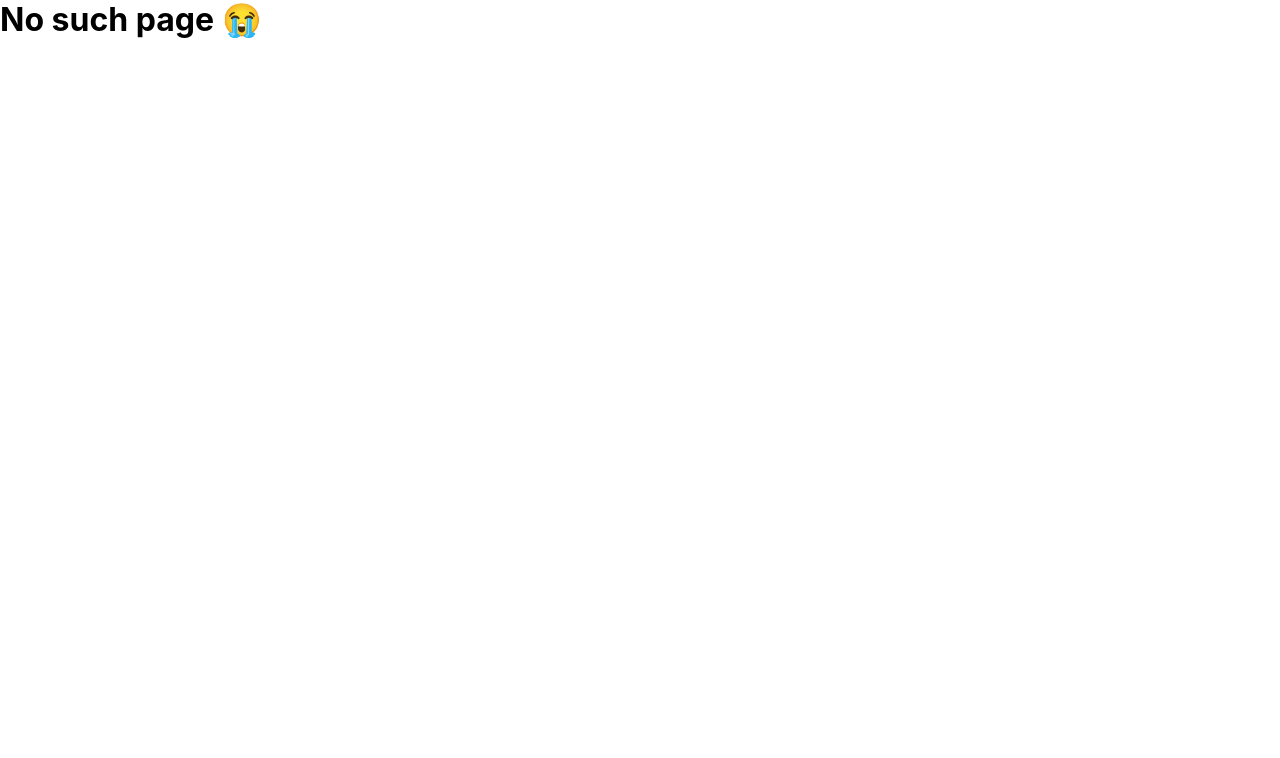
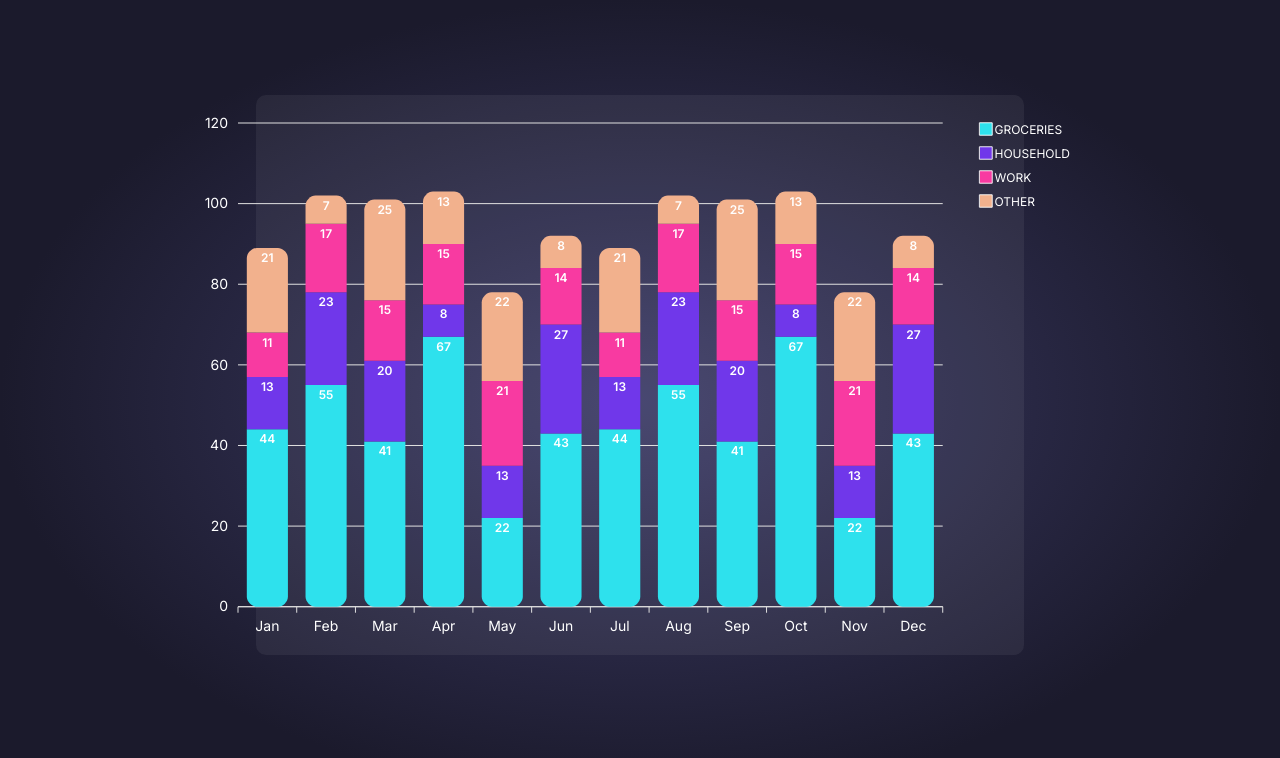
Before and after one commit to infoshareacademy/jfddr4-uMnieDzialaTEAM-app, a React (Create React App) app: page /year in a window 1280 px wide. Shown: the top 758 px of the page. Built offline with nearby package versions, Linux system fonts and the light colour scheme; no server answers.

Commit message:
Co-authored-by: Kasia Bieńkowska <kasia.bienkowska03@gmail.com> Year chart added

```diff
--- a/src/App.js
+++ b/src/App.js
@@ -9,7 +9,8 @@ import DonutChart from "./Components/Chart";
 import { db } from "./firebaseConfig";
 import { query, collection, where } from "firebase/firestore";
 import { onSnapshot } from "firebase/firestore";
-import { subDays, subMonths, startOfMonth, endOfMonth } from "date-fns";
+import { subMonths } from "date-fns";
+import ApexChart from "./Components/ChartYear";
 
 function App() {
   const currentUser = useCurrentUser();
@@ -75,6 +76,9 @@ function App() {
         <Route exact path={routerPaths.noAccess}>
           <h1>No access!</h1>
         </Route>
+        <Route exact path="/year">
+          <ApexChart></ApexChart>
+        </Route>
         <h1>No such page 😭</h1>
       </Switch>
     </BrowserRouter>
--- a/src/Components/Chart.jsx
+++ b/src/Components/Chart.jsx
@@ -16,8 +16,33 @@ class DonutChart extends Component {
   constructor(props) {
     super(props);
 
-    const transactions = props.transactions;
-    console.log(transactions);
+    // const groceries = [];
+    // const household = [];
+    // const work = [];
+    // const other = [];
+
+    // const transactionsArr = this.props.transactions;
+    // console.log("chart", transactionsArr);
+
+    // transactionsArr.filter((el) => {
+    //   if (el.type === "expense" && el.category === "groceries") {
+    //     groceries.push(el.value);
+    //   } else if (el.type === "expense" && el.category === "household") {
+    //     household.push(el.value);
+    //   } else if (el.type === "expense" && el.category === "work") {
+    //     work.push(el.value);
+    //   } else if (el.type === "expense" && el.category === "other") {
+    //     other.push(el.value);
+    //   }
+    // });
+
+    // const grocSum = groceries.reduce((acc, cur) => (acc += cur), 0);
+    // const houseSum = household.reduce((acc, cur) => (acc += cur), 0);
+    // const workSum = work.reduce((acc, cur) => (acc += cur), 0);
+    // const otherSum = other.reduce((acc, cur) => (acc += cur), 0);
+
+    // const seriesArr = [grocSum, houseSum, workSum, otherSum];
+    // console.log(seriesArr);
 
     this.state = {
       options: {
@@ -133,7 +158,7 @@ class DonutChart extends Component {
           </svg> Other`,
         ],
       },
-      series: [1, 2, 3, 4],
+      series: [1, 1, 1, 1],
     };
   }
 
--- /dev/null
+++ b/src/Components/ChartYear.jsx
@@ -0,0 +1,166 @@
+import { React, Component } from "react";
+import ReactApexChart from "react-apexcharts";
+import Chart from "react-apexcharts";
+import styled from "styled-components";
+
+const Wrapper = styled.div`
+  background: radial-gradient(50% 50% at 50% 50%, #3d3c68 0%, #1b1a2c 100%);
+  height: 100vh;
+  width: 100vw;
+  display: flex;
+  justify-content: center;
+  align-items: center;
+`;
+
+const ChartCont = styled.div`
+  background: rgba(255, 255, 255, 0.06);
+  width: 60%;
+  height: 70%;
+  border-radius: 10px;
+  margin-bottom: 50px;
+  display: flex;
+  justify-content: center;
+  align-items: center;
+`;
+
+class ApexChart extends Component {
+  constructor(props) {
+    super(props);
+
+    this.state = {
+      series: [
+        {
+          name: "GROCERIES",
+          data: [44, 55, 41, 67, 22, 43, 44, 55, 41, 67, 22, 43],
+        },
+        {
+          name: "HOUSEHOLD",
+          data: [13, 23, 20, 8, 13, 27, 13, 23, 20, 8, 13, 27],
+        },
+        {
+          name: "WORK",
+          data: [11, 17, 15, 15, 21, 14, 11, 17, 15, 15, 21, 14],
+        },
+        {
+          name: "OTHER",
+          data: [21, 7, 25, 13, 22, 8, 21, 7, 25, 13, 22, 8],
+        },
+      ],
+      options: {
+        chart: {
+          fontFamily: "Inter",
+          style: {
+            borderRadius: "10px",
+          },
+          type: "bar",
+          height: 350,
+          stacked: true,
+          toolbar: {
+            show: false,
+          },
+          zoom: {
+            enabled: true,
+          },
+        },
+        responsive: [
+          {
+            breakpoint: 480,
+            options: {
+              legend: {
+                position: "bottom",
+                offsetX: -10,
+                offsetY: 0,
+              },
+            },
+          },
+        ],
+        plotOptions: {
+          bar: {
+            horizontal: false,
+            borderRadius: 10,
+            colors: {
+              ranges: [
+                {
+                  from: 0,
+                  to: 0,
+                  color: ["pink", "blue", "orange", "black"],
+                },
+              ],
+            },
+            dataLabels: {
+              position: "top",
+              maxItems: 100,
+              hideOverflowingLabels: true,
+            },
+          },
+        },
+        xaxis: {
+          type: "text",
+          categories: [
+            "Jan",
+            "Feb",
+            "Mar",
+            "Apr",
+            "May",
+            "Jun",
+            "Jul",
+            "Aug",
+            "Sep",
+            "Oct",
+            "Nov",
+            "Dec",
+          ],
+          labels: {
+            maxHeight: 120,
+            style: {
+              colors: "#fff",
+              fontSize: "14px",
+              fontFamily: "Inter",
+              fontWeight: 400,
+              cssClass: "apexcharts-xaxis-label",
+            },
+          },
+        },
+        yaxis: {
+          labels: {
+            style: {
+              colors: "#fff",
+              fontSize: "14px",
+              fontFamily: "Inter",
+              fontWeight: 400,
+              cssClass: "apexcharts-xaxis-label",
+            },
+          },
+        },
+        legend: {
+          position: "right",
+          labels: {
+            colors: "#fff",
+          },
+        },
+        fill: {
+          opacity: 1,
+        },
+        colors: ["#2EE1ED", "#7037EA", "#F83AA1", "#F2B18D"],
+      },
+    };
+  }
+
+  render() {
+    return (
+      <Wrapper>
+        <ChartCont>
+          <ReactApexChart
+            options={this.state.options}
+            series={this.state.series}
+            type="bar"
+            height={550}
+            width={900}
+          />
+        </ChartCont>
+      </Wrapper>
+    );
+  }
+}
+
+export default ApexChart;
--- a/src/Components/LoginView.jsx
+++ b/src/Components/LoginView.jsx
@@ -1,5 +1,5 @@
 import styled from "styled-components";
-import { useEffect, useState } from "react";
+import { useState } from "react";
 import logo from "./images/logo.svg";
 import compass from "./images/compass.svg";
 import { getAuth, signInWithEmailAndPassword } from "firebase/auth";
--- a/src/Components/RegisterView.jsx
+++ b/src/Components/RegisterView.jsx
@@ -3,7 +3,11 @@ import logo from "./images/logo.svg";
 import compass from "./images/compass.svg";
 import React, { useState, useEffect } from "react";
 import { Redirect, Link } from "react-router-dom";
-import { createUserWithEmailAndPassword, getAuth, onAuthStateChanged } from "firebase/auth";
+import {
+  createUserWithEmailAndPassword,
+  getAuth,
+  onAuthStateChanged,
+} from "firebase/auth";
 import { routerPaths } from "../helpers/routerPaths";
 import { useCurrentUser } from "../helpers/hooks";
 
@@ -121,7 +125,6 @@ const StyledLink = styled(Link)`
   margin-top: 8px;
 `;
 
-
 function RegisterView() {
   const [loading, setLoading] = useState(false);
   const currentUser = useCurrentUser();
@@ -130,7 +133,7 @@ function RegisterView() {
   const [showModal, setShowModal] = useState(false);
 
   // errorMessage for modal
-  const [errorMessage, setErrorMessage] = useState('');
+  const [errorMessage, setErrorMessage] = useState("");
 
   const auth = getAuth();
 
@@ -140,13 +143,12 @@ function RegisterView() {
     e.preventDefault();
     const { email, password } = e.target.elements;
 
-    createUserWithEmailAndPassword( auth , email.value, password.value).then(
-      () => {
+    createUserWithEmailAndPassword(auth, email.value, password.value)
+      .then(() => {
         setLoading(false);
-
-      }
-    ).catch((err)=> {
-      let customError = '';
+      })
+      .catch((err) => {
+        let customError = "";
 
         if (err.name === "FirebaseError") {
           const errorMessage = err.code;
@@ -163,20 +165,18 @@ function RegisterView() {
         // alert(customError);
         setShowModal(true);
         setLoading(false);
-    })
-
+      });
   };
 
   useEffect(() => {
-    const unsubscribe = onAuthStateChanged(auth, user => {
+    const unsubscribe = onAuthStateChanged(auth, (user) => {
       console.log(user);
-    })
+    });
 
     return () => {
-      unsubscribe()
-    }
-  },[])
-
+      unsubscribe();
+    };
+  }, []);
 
   if (currentUser) {
     return <Redirect to={routerPaths.dashboard} />;
@@ -196,9 +196,16 @@ function RegisterView() {
       <RightPanel>
         <form onSubmit={handleSubmit}>
           <InputsCont>
-
             {/* ERROR MESSAGE */}
-            <h3 style={{ color: 'red', marginBottom: '20px', textAlign: 'center'}}>{errorMessage}</h3>
+            <h3
+              style={{
+                color: "red",
+                marginBottom: "20px",
+                textAlign: "center",
+              }}
+            >
+              {errorMessage}
+            </h3>
 
             <Label for="email">Email</Label>
             <Input type="email" name="email" required></Input>
--- a/src/Components/TransactionsView.jsx
+++ b/src/Components/TransactionsView.jsx
@@ -14,7 +14,6 @@ import EditOutlinedIcon from "@mui/icons-material/EditOutlined";
 
 const StyledTableCell = styled(TableCell)({
   [`&.${tableCellClasses.head}`]: {
-    backgroundColor: "rgba(255, 255, 255, 0.06)",
     color: "rgba(255, 255, 255, 0.6)",
   },
   [`&.${tableCellClasses.body}`]: {
@@ -49,6 +48,8 @@ export function TransactionsView(props) {
   const handleEdit = (id) => {
     console.log(id);
   };
+
+  console.log("view", transactions);
 
   return (
     <CustomizedContainer component={Paper}>
```
Also changed, not shown: src/Components/PageContainer.jsx (+31 -0 lines). Lines whose indentation alone changed are shown as unchanged.
